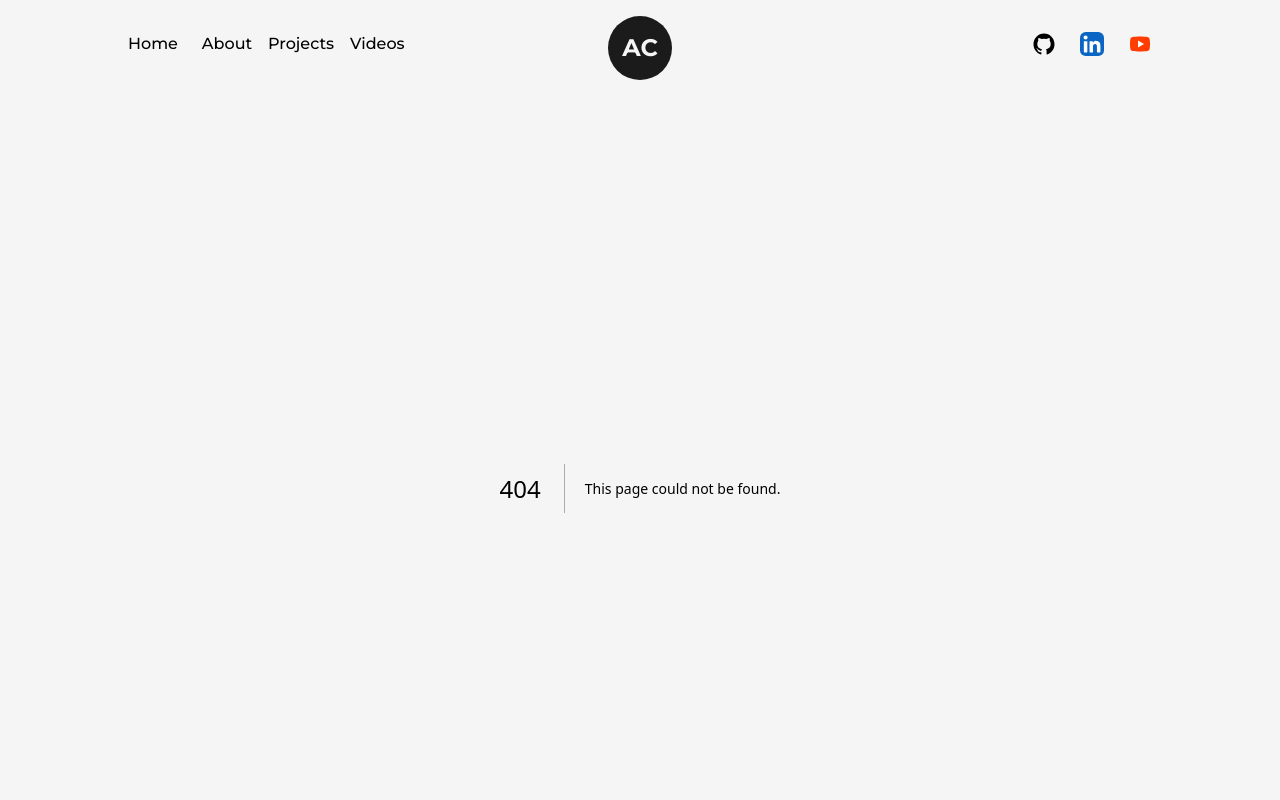
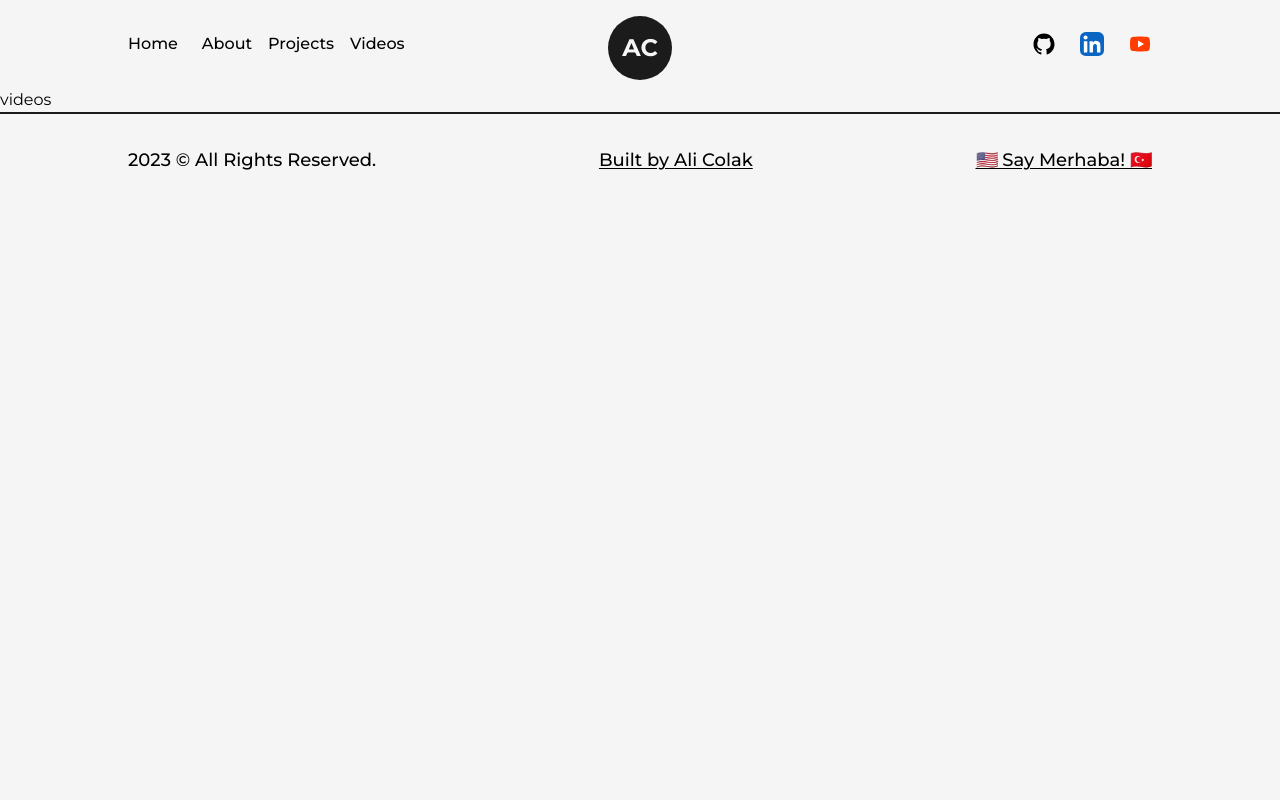
Before and after one commit to imalicolak/alicolak-portfolio1, a Next.js app: page /videos in a window 1280 px wide. Before the commit this address had no page. Shown: the top 800 px of the page. Built offline with nearby package versions, Linux system fonts and the light colour scheme.

Commit message:
empty videos

```diff
--- /dev/null
+++ b/src/pages/videos.jsx
@@ -0,0 +1,7 @@
+import React from "react";
+
+const videos = () => {
+  return <div>videos</div>;
+};
+
+export default videos;
```
